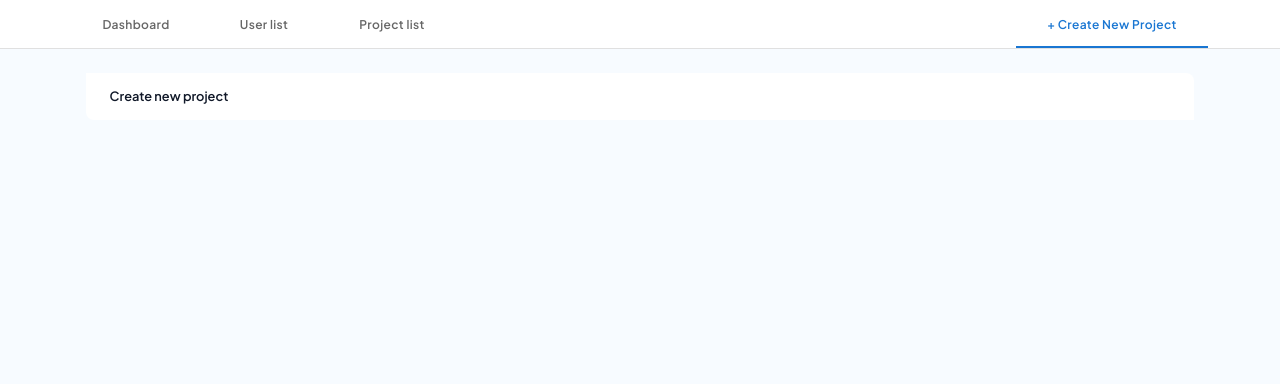
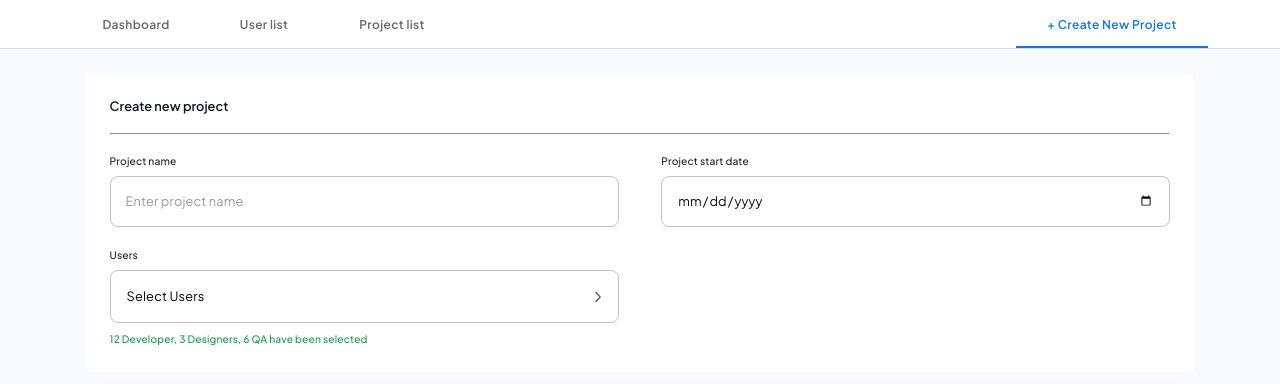
Before and after one commit to MunafHajir/tasksheet-manager, a React (Create React App) app in the folder tasksheet-manager/: page /Dashboard in a window 1280 px wide. Both pictures are taken after a click on the tab "+ Create New Project". Shown: the top 384 px of the page. Built offline with nearby package versions, Linux system fonts and the light colour scheme.

Commit message:
created new user select model

```diff
--- a/tasksheet-manager/package.json
+++ b/tasksheet-manager/package.json
@@ -6,6 +6,7 @@
     "@emotion/react": "^11.11.3",
     "@emotion/styled": "^11.11.0",
     "@mui/icons-material": "^5.15.2",
+    "@mui/lab": "^5.0.0-alpha.159",
     "@mui/material": "^5.15.2",
     "@mui/x-charts": "^6.18.4",
     "@testing-library/jest-dom": "^5.17.0",
--- /dev/null
+++ b/tasksheet-manager/src/Components/Common/Input.jsx
@@ -0,0 +1,40 @@
+import { TextField, styled } from "@mui/material";
+import React from "react";
+
+const CustomizedTextField = styled(TextField)(({ theme }) => ({
+  "& .MuiInputBase-input": {
+    color: "#0e0e0e",
+    fontSize: "1vw",
+    fontFamily: "Plus Jakarta Sans",
+  },
+  "& .MuiInputLabel-root": {
+    color: "black",
+  },
+  "& .MuiInput-underline:before": {
+    borderBottomColor: "red",
+  },
+  "& .MuiInput-underline:after": {
+    borderBottomColor: "purple",
+  },
+  ".css-1t8l2tu-MuiInputBase-input-MuiOutlinedInput-input": {
+    padding: "16px",
+  },
+  '.css-9ddj71-MuiInputBase-root-MuiOutlinedInput-root':{
+    borderRadius: "8px",
+  }
+}));
+
+const Input = ({ type, placeholder, logic  }) => {
+  return (
+    <CustomizedTextField
+      type={type}
+      placeholder={placeholder}
+      onFocus={(e) => (e.target.type = type)}
+      onBlur={(e) => (e.target.type = "text")}
+      onChange={logic}
+
+    />
+  );
+};
+
+export default Input;
--- /dev/null
+++ b/tasksheet-manager/src/Components/Common/InputLabelText.jsx
@@ -0,0 +1,21 @@
+import { Typography } from "@mui/material";
+import React from "react";
+import { createUseStyles } from "react-jss";
+
+const useStyle = createUseStyles({
+  labelStyle: {
+    fontFamily: "Plus Jakarta Sans",
+    fontSize: "0.8vw",
+    fontWeight:500,
+  },
+});
+const InputLabelText = ({ varient , labelText, color }) => {
+  const classes = useStyle();
+  return (
+    <Typography variant={varient} className={classes.labelStyle} color={color}>
+      {labelText}
+    </Typography>
+  );
+};
+
+export default InputLabelText;
--- /dev/null
+++ b/tasksheet-manager/src/Components/Common/NewProjectUserSelection.jsx
@@ -0,0 +1,48 @@
+import { Box, Typography } from "@mui/material";
+import React from "react";
+import { createUseStyles } from "react-jss";
+const useStyles = createUseStyles({
+    container : {
+        border: '1px solid #c7c1c1',
+        display : 'flex',
+        justifyContent : 'space-between',
+        alignItems: 'center',
+        padding: '16px',
+        borderRadius : 8,
+        fontFamily: "Plus Jakarta Sans",
+        fontSize: '1vw'
+    },
+    center : {
+        display: 'flex',
+        justifyContent : 'center',
+        alignItems: 'center',
+    }
+})
+const NewProjectUserSelection = ({logic}) => {
+    const classes = useStyles();
+  return (
+    <>
+      <Box className={classes.container} onClick={logic}>
+        <Box>
+            <Typography variant="p" color="initial">Select Users</Typography>
+        </Box>
+        <Box className={classes.center}>
+          <svg
+            xmlns="http://www.w3.org/2000/svg"
+            width="12"
+            height="12"
+            viewBox="0 0 16 16"
+            fill="none"
+          >
+            <path
+              d="M13.137 7.99961L7.47569 2.18161C7.42908 2.13473 7.39223 2.07906 7.36728 2.01784C7.34232 1.95662 7.32975 1.89106 7.3303 1.82495C7.33085 1.75884 7.34451 1.69349 7.37047 1.6327C7.39644 1.5719 7.43421 1.51685 7.4816 1.47075C7.52898 1.42464 7.58504 1.38839 7.64652 1.3641C7.70801 1.3398 7.7737 1.32793 7.8398 1.32919C7.9059 1.33045 7.9711 1.34481 8.03161 1.37143C8.09213 1.39805 8.14676 1.43641 8.19236 1.48428L14.1924 7.65095C14.2832 7.74429 14.334 7.86938 14.334 7.99961C14.334 8.12984 14.2832 8.25494 14.1924 8.34828L8.19236 14.5149C8.14676 14.5628 8.09213 14.6012 8.03161 14.6278C7.9711 14.6544 7.9059 14.6688 7.8398 14.67C7.7737 14.6713 7.70801 14.6594 7.64652 14.6351C7.58504 14.6108 7.52898 14.5746 7.4816 14.5285C7.43421 14.4824 7.39645 14.4273 7.37048 14.3665C7.34451 14.3057 7.33085 14.2404 7.3303 14.1743C7.32975 14.1082 7.34232 14.0426 7.36728 13.9814C7.39223 13.9202 7.42908 13.8645 7.47569 13.8176L13.137 7.99961Z"
+              fill="black"
+            />
+          </svg>
+        </Box>
+      </Box>
+    </>
+  );
+};
+
+export default NewProjectUserSelection;
--- /dev/null
+++ b/tasksheet-manager/src/Components/NewProjectUserSelectionModel.jsx
@@ -0,0 +1,44 @@
+import { TabContext, TabList, TabPanel } from "@mui/lab";
+import { Box, Modal, Tab } from "@mui/material";
+import React, { useState } from "react";
+import { createUseStyles } from "react-jss";
+import SearchBar from "./Common/SearchBar";
+
+const useStyles = createUseStyles({
+  font: {
+    fontFamily: "Plus Jakarta Sans",
+    textTransform: "none",
+    fontWeight: "600",
+    fontSize: "18px",
+    padding: "16px 8px",
+    width: "33.3%",
+  },
+});
+
+const NewProjectUserSelectionModel = ({ open, logic, modelStyle }) => {
+  const classes = useStyles();
+  const [value, setValue] = useState("1");
+  const handleChange = (event, newValue) => {
+    setValue(newValue);
+  };
+  return (
+    <Modal open={open} onClose={logic}>
+      <Box className={modelStyle}>
+        <TabContext value={value}>
+          <Box sx={{ borderBottom: 1, borderColor: "divider" }}>
+            <TabList onChange={handleChange} aria-label="lab API tabs example">
+              <Tab className={classes.font} label="Developers" value="1" />
+              <Tab className={classes.font} label="Designers" value="2" />
+              <Tab className={classes.font} label="Quality Assurancee" value="3" />
+            </TabList>
+          </Box>
+          <TabPanel value="1"><SearchBar type={'text'} placeholder={'Search user'}/></TabPanel>
+          <TabPanel value="2">Item Two</TabPanel>
+          <TabPanel value="3">Item Three</TabPanel>
+        </TabContext>
+      </Box>
+    </Modal>
+  );
+};
+
+export default NewProjectUserSelectionModel;
--- a/tasksheet-manager/src/Containers/CreateNewProject/CreateNewProject.jsx
+++ b/tasksheet-manager/src/Containers/CreateNewProject/CreateNewProject.jsx
@@ -1,7 +1,11 @@
-import React from "react";
+import React, { useState } from "react";
 import { createUseStyles } from "react-jss";
-import { CssBaseline } from "@mui/material";
+import { Box, CssBaseline } from "@mui/material";
 import Text from "Components/Common/Text";
+import InputLabelText from "Components/Common/InputLabelText";
+import Input from "Components/Common/Input";
+import NewProjectUserSelection from "Components/Common/NewProjectUserSelection";
+import NewProjectUserSelectionModel from "Components/NewProjectUserSelectionModel";
 
 const useStyle = createUseStyles({
   CustomTextStyle: {
@@ -9,6 +13,7 @@ const useStyle = createUseStyles({
     fontSize: "1vw",
     fontWeight: "600",
     color: "#101828",
+    padding: "10px 0",
   },
   Main: {
     fontFamily: "Plus Jakarta Sans",
@@ -21,9 +26,51 @@ const useStyle = createUseStyles({
     justifyContent: "space-between",
     alignItems: "center",
   },
+  input: {
+    fontFamily: "Plus Jakarta Sans",
+    outline: "none",
+    borderRadius: "10px",
+  },
+  inputBox: {
+    fontFamily: "Plus Jakarta Sans",
+    display: "flex",
+    flexDirection: "column",
+    gap: "8px",
+    fontSize: 16,
+    flex: "0 0 48%",
+  },
+  conatiner: {
+    width: "100%",
+    padding: "10px 0",
+  },
+  selectBox: {
+    width: "48%",
+    fontFamily: "Plus Jakarta Sans",
+    fontSize: 16,
+    display: "flex",
+    justifyContent: "center",
+    flexDirection: "column",
+    gap: "8px",
+  },
+  model: {
+    position: "absolute",
+    top: "50%",
+    left: "50%",
+    transform: "translate(-50%, -50%)",
+    width: "704px",
+    height:'595px',
+    background: "#FFFFFF",
+    border: " none",
+    outline:'none',
+    padding:'24px',
+    borderRadius:'8px'
+  },
 });
 
 const CreateNewProject = () => {
+  const [open, setOpen] = useState(false);
+  const handleOpen = () => setOpen(true);
+  const handleClose = () => setOpen(false);
   const classes = useStyle();
   return (
     <>
@@ -37,6 +84,31 @@ const CreateNewProject = () => {
             />
           </div>
         </div>
+        <hr />
+        <div className={classes.conatiner}>
+          <Box sx={{ display: "flex", width: "100%", gap: "4%" }}>
+            <Box className={classes.inputBox}>
+              <InputLabelText varient="p" labelText="Project name" />
+              <Input type={"text"} placeholder={"Enter project name"} />
+            </Box>
+            <Box className={classes.inputBox}>
+              <InputLabelText varient={"p"} labelText={"Project start date"} />
+              <Input type={"date"} placeholder={"Select date"} />
+            </Box>
+          </Box>
+        </div>
+        <div className={classes.conatiner}>
+          <NewProjectUserSelectionModel logic={handleClose} open={open} modelStyle={classes.model}/>
+          <Box className={classes.selectBox}>
+            <InputLabelText varient={"p"} labelText={"Users"} />
+            <NewProjectUserSelection logic={handleOpen} />
+            <InputLabelText
+              varient={"p"}
+              labelText={"12 Developer, 3 Designers, 6 QA have been selected"}
+              color={"#219653"}
+            />
+          </Box>
+        </div>
       </CssBaseline>
     </>
   );
```
Also changed, not shown: 1 other file (tests, documents, lock files or other folders).
